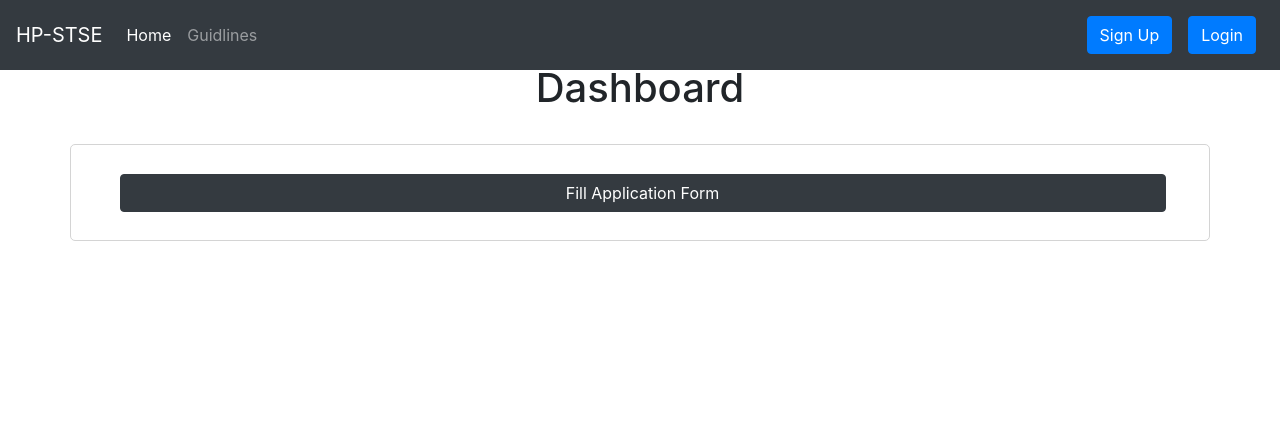
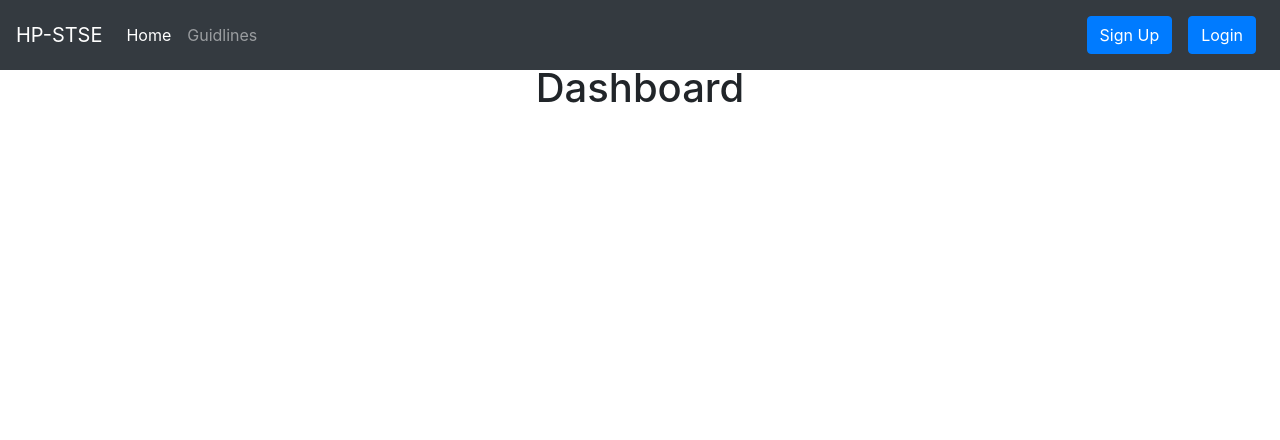
Before and after one commit to dipanshu231099/HP-STSE, a PHP site: page /dashboard.php in a window 1280 px wide. Shown: the top 440 px of the page. Run offline with PHP 8.4, Linux system fonts and the light colour scheme; a stand-in replaces the project's code that opens the database connection; some libraries are stand-ins or nearby versions.

Commit message:
Fixed the application button

```diff
--- a/webpages/dashboard.php
+++ b/webpages/dashboard.php
@@ -41,12 +41,7 @@ if ($conn->connect_errno) {
           <?php }
         else { ?>
             <h2 class="text-center main-heading"> You are good to go to fill the application form now...</h2>
-        <?php } ?>
-
-        <?php } ?>
-  <br>
-
-  <div class="container">
+            <div class="container">
     <div class="row">
 
     </div>
@@ -69,6 +64,12 @@ if ($conn->connect_errno) {
       </div>
     </div>
   </div>
+        <?php } ?>
+
+        <?php } ?>
+  <br>
+
+
 
   <?php include 'footer.php'; ?>
 </body>
```
